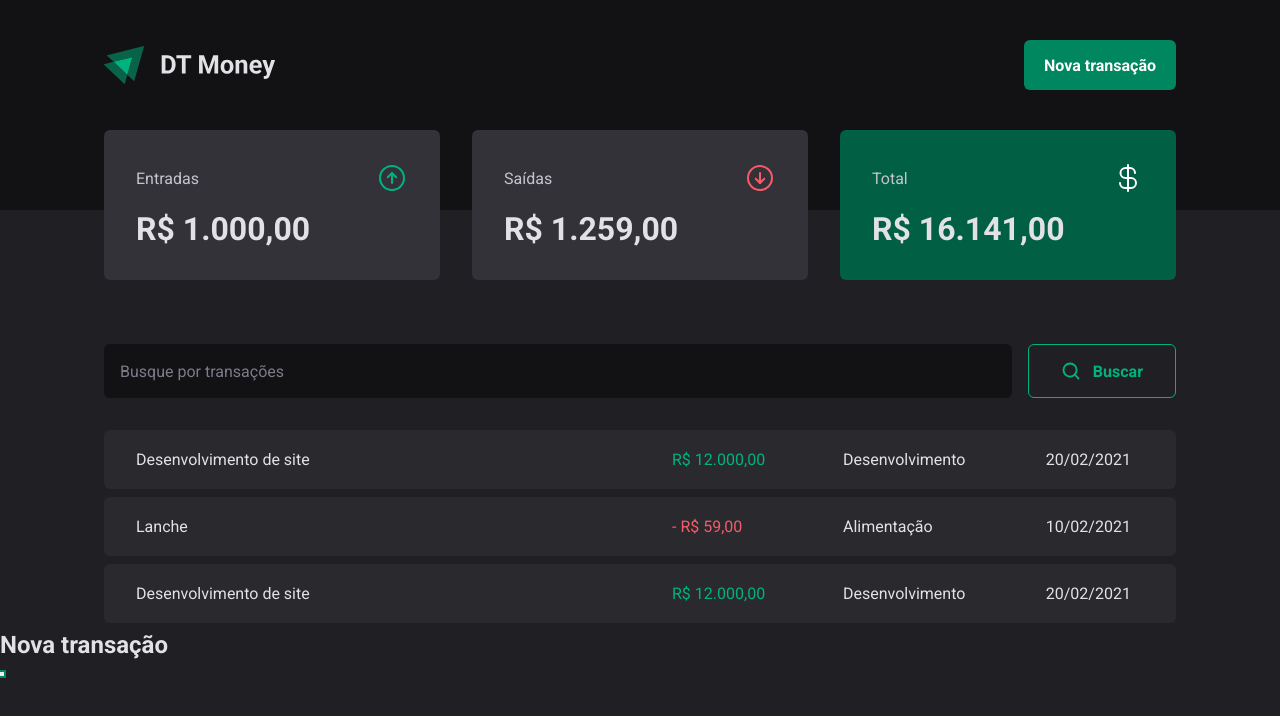
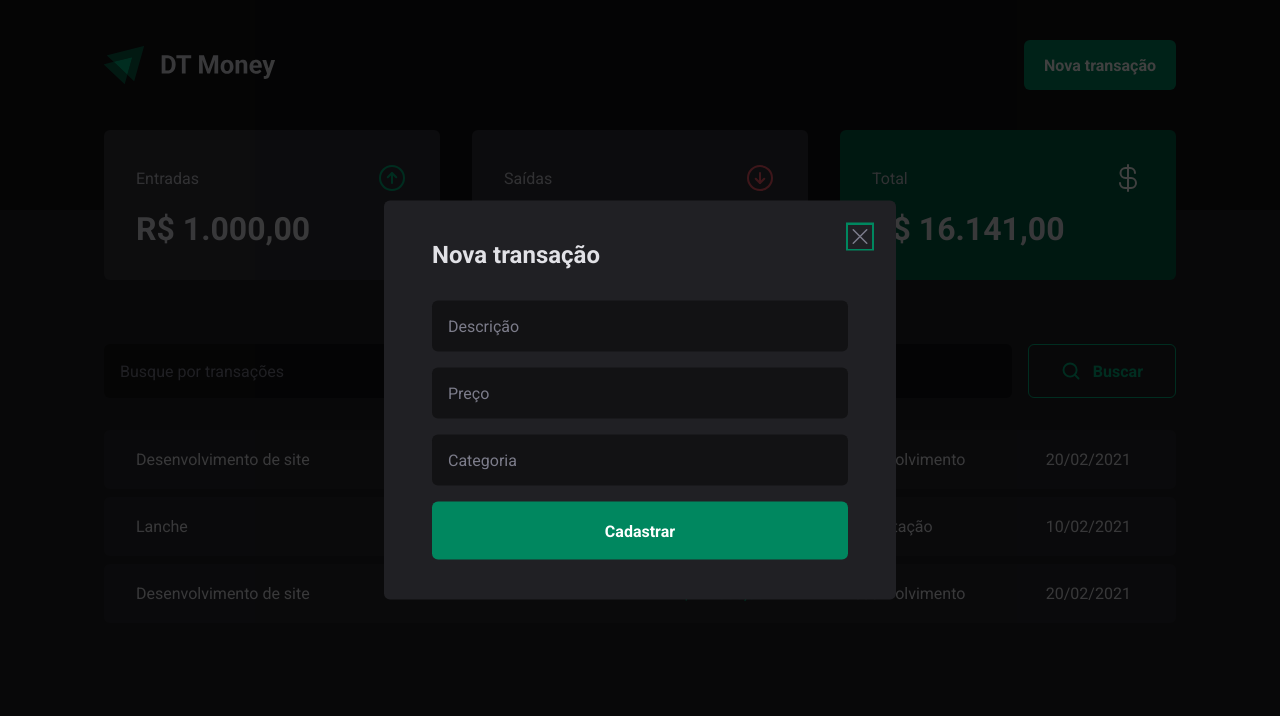
Before and after one commit to rafaelcardeallodi/ignite-dtmoney, a React (Vite) app: page / in a window 1280 px wide. Both pictures are taken after a click on the button "Nova transação". Shown: the top 716 px of the page. Built offline with nearby package versions, Linux system fonts and the light colour scheme.

Commit message:
Modal de nova transação

```diff
--- a/src/components/Header/index.tsx
+++ b/src/components/Header/index.tsx
@@ -3,6 +3,7 @@
 import { HeaderContainer, HeaderContent, NewTransactionButton } from "./styles";
 
 import logoImg from "../../assets/logo.svg";
+import { NewTransactionModal } from "../NewTransactionModal";
 
 export function Header() {
   return (
@@ -16,14 +17,8 @@
               Nova transação
             </NewTransactionButton>
           </Dialog.Trigger>
-          <Dialog.Portal>
-            <Dialog.Overlay />
-            <Dialog.Content>
-              <Dialog.Title>Nova transação</Dialog.Title>
 
-              <Dialog.Close />
-            </Dialog.Content>
-          </Dialog.Portal>
+          <NewTransactionModal />
         </Dialog.Root>
       </HeaderContent>
     </HeaderContainer>
--- /dev/null
+++ b/src/components/NewTransactionModal/index.tsx
@@ -0,0 +1,26 @@
+import * as Dialog from "@radix-ui/react-dialog";
+import { X } from "phosphor-react";
+import { CloseButton, Content, Overlay } from "./styles";
+
+export function NewTransactionModal() {
+  return (
+    <Dialog.Portal>
+      <Overlay />
+      <Content>
+        <Dialog.Title>Nova transação</Dialog.Title>
+
+        <CloseButton>
+          <X size={24} />
+        </CloseButton>
+
+        <form action="">
+          <input type="text" placeholder="Descrição" required />
+          <input type="number" placeholder="Preço" required />
+          <input type="text" placeholder="Categoria" required />
+
+          <button type="submit">Cadastrar</button>
+        </form>
+      </Content>
+    </Dialog.Portal>
+  );
+}
--- /dev/null
+++ b/src/components/NewTransactionModal/styles.ts
@@ -0,0 +1,79 @@
+import styled from "styled-components";
+import * as Dialog from "@radix-ui/react-dialog";
+
+export const Overlay = styled(Dialog.Overlay)`
+  position: fixed;
+  width: 100vw;
+  height: 100vh;
+  inset: 0;
+  background: rgba(0, 0, 0, 0.75);
+`;
+
+export const Content = styled(Dialog.Content)`
+  min-width: 32rem;
+  border-radius: 6px;
+  padding: 2.5rem 3rem;
+  background: ${({ theme }) => theme["gray-800"]};
+
+  position: fixed;
+  top: 50%;
+  left: 50%;
+  transform: translate(-50%, -50%);
+
+  form {
+    margin-top: 2rem;
+
+    display: flex;
+    flex-direction: column;
+    gap: 1rem;
+
+    input {
+      border-radius: 6px;
+      border: 0;
+      background: ${({ theme }) => theme["gray-900"]};
+      color: ${({ theme }) => theme["gray-300"]};
+      padding: 1rem;
+
+      &::placeholder {
+        color: ${({ theme }) => theme["gray-500"]};
+      }
+    }
+
+    button[type="submit"] {
+      height: 58px;
+      padding: 0 1.25rem;
+
+      border: 0;
+      border-radius: 6px;
+      background: ${({ theme }) => theme["green-500"]};
+      color: ${({ theme }) => theme["white"]};
+      font-weight: bold;
+
+      cursor: pointer;
+
+      &:hover {
+        background-color: ${({ theme }) => theme["green-300"]};
+        transition: background-color 0.2s;
+      }
+    }
+  }
+`;
+
+export const CloseButton = styled(Dialog.Close)`
+  position: absolute;
+  top: 1.5rem;
+  right: 1.5rem;
+
+  cursor: pointer;
+
+  background: transparent;
+  border: 0;
+
+  color: ${({ theme }) => theme["gray-500"]};
+  line-height: 0;
+
+  &:hover {
+    color: ${({ theme }) => theme["gray-300"]};
+    transition: color 0.2s;
+  }
+`;
```
